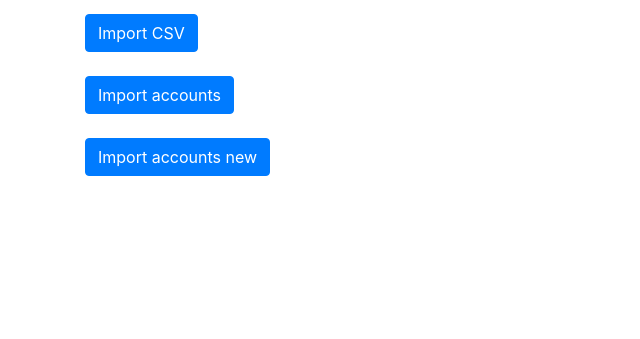
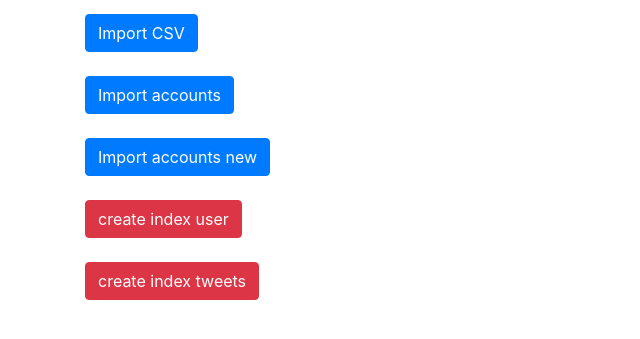
Before and after one commit to JonathanDeissler/BDEA_CA3, a Flask app: page / in a window 1280 px wide. Shown: the part 284-623 px from the top of the page, without its empty margins (0-640 px from the left). Run offline with Flask 2, Linux system fonts and the light colour scheme; data that the repository does not hold is empty; some libraries are stand-ins or nearby versions.

Commit message:
create index buttons

```diff
--- a/flask_proj/app/app.py
+++ b/flask_proj/app/app.py
@@ -130,6 +130,25 @@ def query_custom():
     val = lookup_query(cluster, query)
     return val
 
+@app.route('/create_index_user')
+def create_index_user():
+    qstr= "CREATE PRIMARY INDEX `#primary` ON Tweets._default.new_accounts USING GSI;"
+    try:
+        ret = cluster.query(qstr).rows()
+        return '<h1>' + "Index for Users created" + '</h1>'
+    except Exception as e:
+        return '<h1>' + str(e) + '</h1>'
+
+@app.route('/create_index_tweets')
+def create_index_tweets():
+    qstr= "CREATE PRIMARY INDEX `#primary` ON Tweets USING GSI;"
+    try:
+        ret = cluster.query(qstr).rows()
+        return '<h1>' + "Index for Tweets created" + '</h1>'
+    except Exception as e:
+        return '<h1>' + str(e) + '</h1>'
+
+
 
 def lookup_query(cluster, query):
     print("\nLookup Result: ")
--- a/flask_proj/app/templates/index.html
+++ b/flask_proj/app/templates/index.html
@@ -35,4 +35,16 @@
 <form action="/upload_account_new" target="_blank">
   <input type="submit" value="Import accounts new" class="btn btn-primary">
 </form>
+
+<br>
+
+<form action="/create_index_user" target="_blank">
+  <input type="submit" value="create index user" class="btn btn-danger">
+</form>
+
+<br>
+
+<form action="/create_index_tweets" target="_blank">
+  <input type="submit" value="create index tweets" class="btn btn-danger">
+</form>
 {% endblock %}
```
